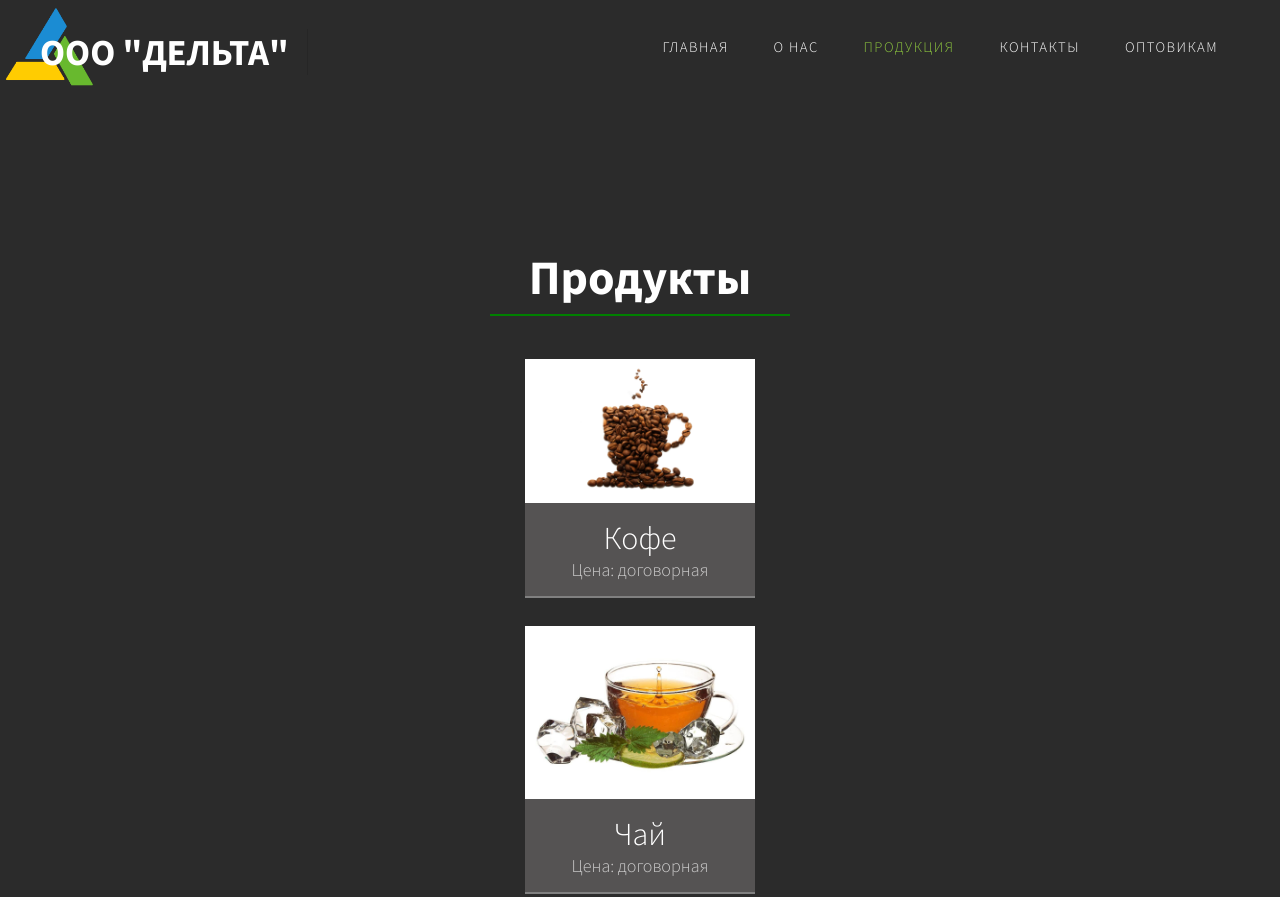
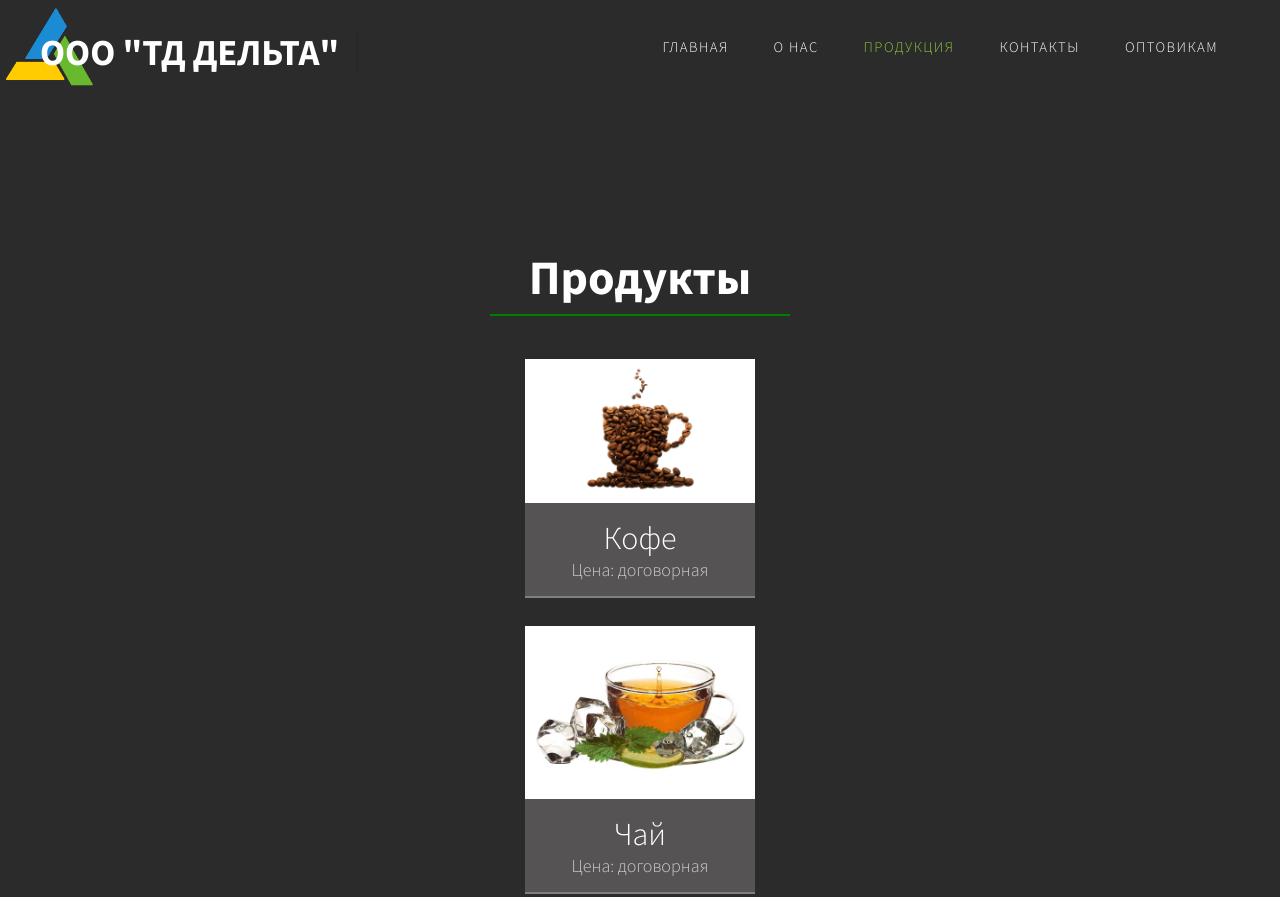
Before and after one commit to songpls/delta, a plain HTML site: page yslygi.html in a window 1280 px wide. Shown: the top 897 px of the page. Drawn offline with Linux system fonts and the light colour scheme.

Commit message:
Update yslygi.html

```diff
--- a/yslygi.html
+++ b/yslygi.html
@@ -12,7 +12,7 @@
 <div id="header-wrapper">
 	<div id="header" class="container">
 		<div id="logo">
-			<h1><a href="index.html">ООО "Дельта"</a></h1>
+			<h1><a href="index.html">ООО "ТД Дельта"</a></h1>
 		</div>
 		<div id="menu">
 			<ul>
```
